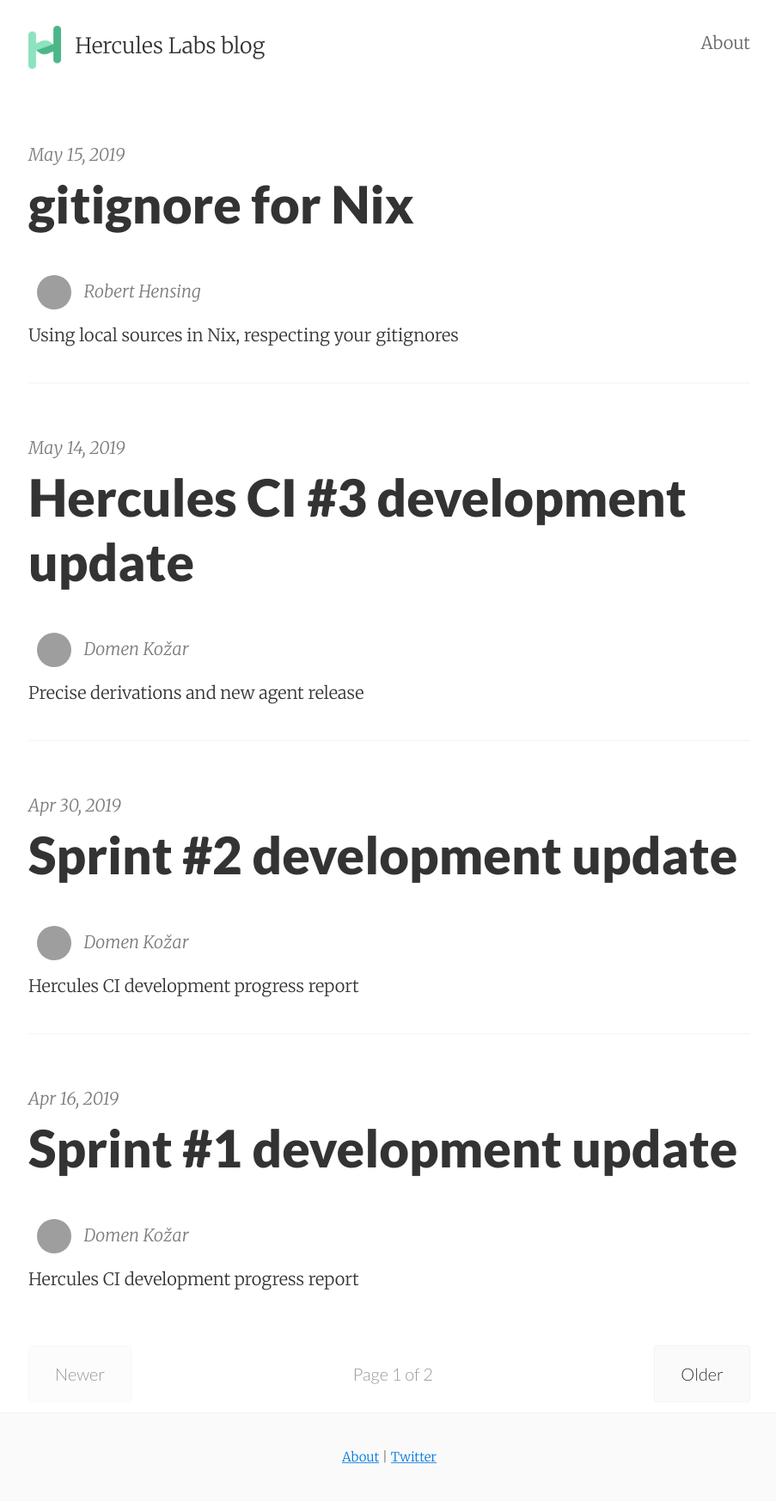
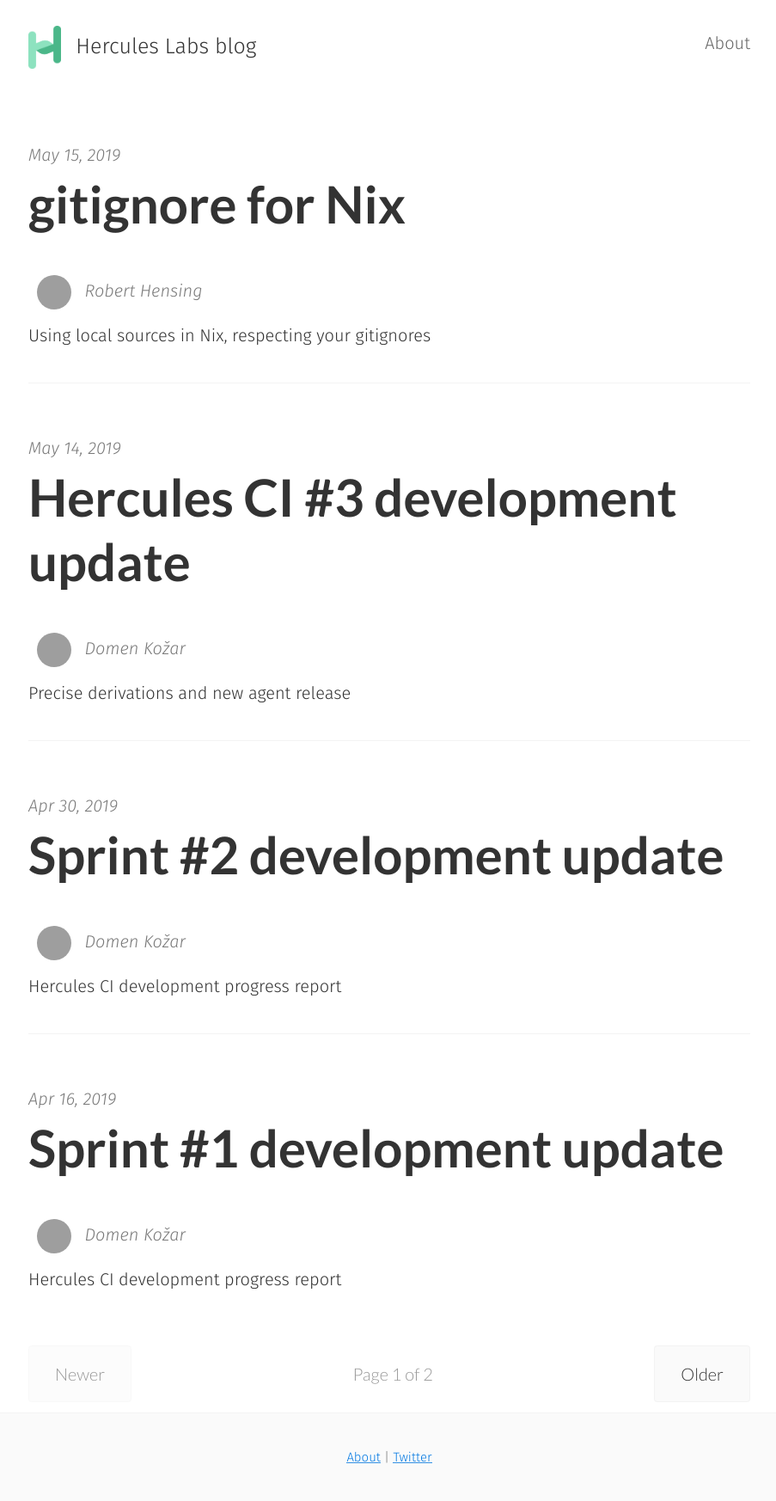
Before and after one commit to hercules-ci/blog.hercules-ci.com, a Jekyll site: the page built from index.html, in a window 1280 px wide. Shown: the whole page at 86% size, without its empty margins (187-1090 px from the left). Built offline with Jekyll 4.4.1, drawn with Linux system fonts in a browser that asks for light colours; the list of posts is cut into pages by our own code; grey boxes are pictures that could not be loaded.

Commit message:
Fira + Lato headers obese -> bold, fix table font size

```diff
--- a/_includes/head.html
+++ b/_includes/head.html
@@ -26,11 +26,11 @@
 
     <!-- Fonts -->
     {% if site.extended_fonts %}
-    <link href='//fonts.googleapis.com/css?family=Merriweather:900,900italic,300,300italic&amp;subset=latin-ext,latin' rel='stylesheet' type='text/css'>
-    <link href='//fonts.googleapis.com/css?family=Lato:900,300&amp;subset=latin-ext,latin' rel='stylesheet' type='text/css'>
+    <link href='//fonts.googleapis.com/css?family=Fira+Mono|Fira+Sans:700,700italic,300,300italic&amp;subset=latin-ext,latin' rel='stylesheet' type='text/css'>
+    <link href='//fonts.googleapis.com/css?family=Lato:700,300&amp;subset=latin-ext,latin' rel='stylesheet' type='text/css'>
     {% else %}
-    <link href='//fonts.googleapis.com/css?family=Merriweather:900,900italic,300,300italic' rel='stylesheet' type='text/css'>
-    <link href='//fonts.googleapis.com/css?family=Lato:900,300' rel='stylesheet' type='text/css'>
+    <link href='//fonts.googleapis.com/css?family=Fira+Mono|Fira+Sans:700,700italic,300,300italic' rel='stylesheet' type='text/css'>
+    <link href='//fonts.googleapis.com/css?family=Lato:700,300' rel='stylesheet' type='text/css'>
     {% endif %}
     {% if site.show_social_icons or site.show_sharing_icons %}
       <link href="//maxcdn.bootstrapcdn.com/font-awesome/latest/css/font-awesome.min.css" rel="stylesheet">
--- a/_sass/_posts.scss
+++ b/_sass/_posts.scss
@@ -16,7 +16,7 @@
 
 .post-link .post-title {
   margin-top: 0;
-  font-weight: 600;
+  font-weight: 700;
   color: #333;
 }
 
--- a/_sass/_tables.scss
+++ b/_sass/_tables.scss
@@ -7,7 +7,7 @@
   width: 100%;
   max-width: 100%;
   margin-bottom: 1.5rem;
-  font-size: 1.125rem;
+  // font-size: 1.125rem;
   // Cells
   > thead,
   > tbody,
--- a/_sass/_variables.scss
+++ b/_sass/_variables.scss
@@ -1,12 +1,12 @@
 // Typography
 $base-font-size: 14px !default;
 $bold-font-weight: bold !default;
-$font-family: 'Merriweather', 'PT Serif', Georgia, 'Times New Roman', serif !default;
+$font-family: 'Fira Sans', sans-serif !default;
 $line-height: 1.5 !default;
 $heading-font-family: 'Lato', 'Helvetica Neue', Helvetica, sans-serif !default;
-$heading-font-weight: 900 !default;
+$heading-font-weight: 700 !default;
 $heading-line-height: 1.25 !default;
-$monospace-font-family: 'Source Code Pro', Consolas, monospace !default;
+$monospace-font-family: 'Fira Mono', 'Source Code Pro', Consolas, monospace !default;
 $h1: 2.998rem !default;
 $h2: 1.5rem !default;
 $h3: 1.25rem !default;
```
